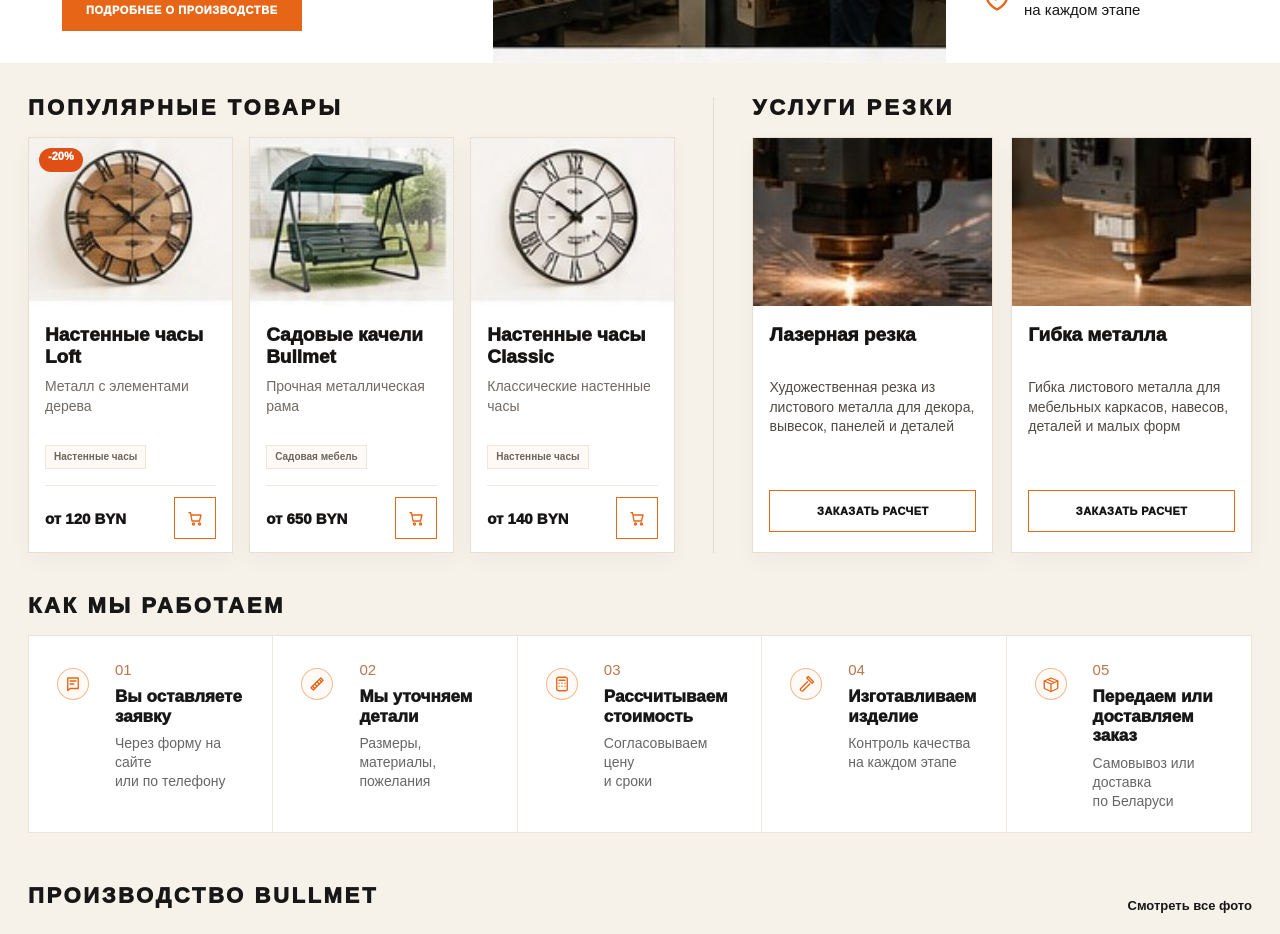
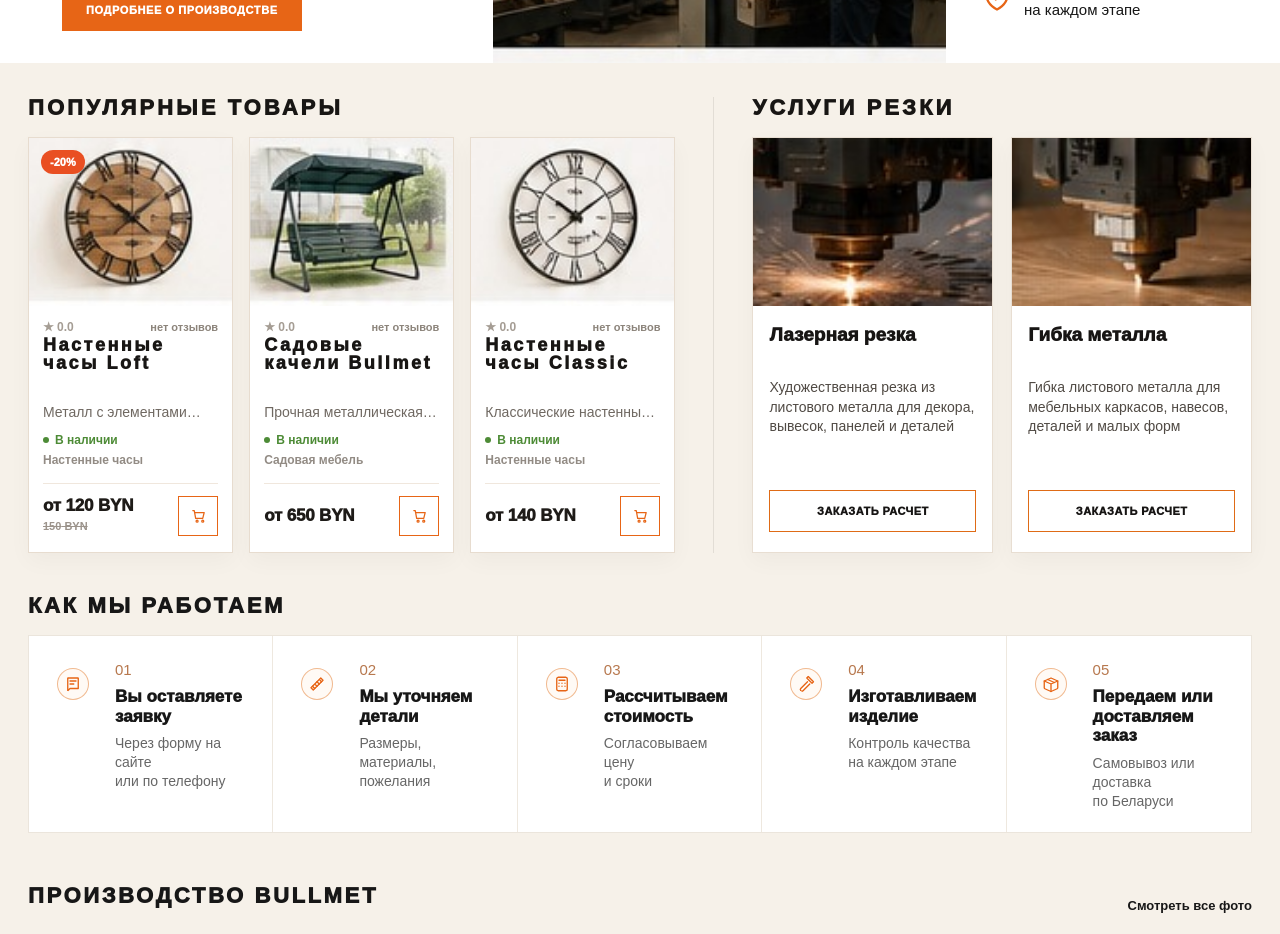
Before and after one commit to kurguzenko132/bullmet, a Next.js app: page / in a window 1280 px wide. Shown: the part 1120-2054 px from the top of the page. Built offline with nearby package versions, Linux system fonts and the light colour scheme; no server answers; the database is empty.

Commit message:
Make home popular product cards match catalog style

```diff
--- a/components/HomeProductsClient.tsx
+++ b/components/HomeProductsClient.tsx
@@ -52,25 +52,45 @@ export function HomeProductsClient({ products }: { products: CatalogProduct[] })
   }
 
   return (
-    <div className="home-product-grid-shop">
+    <div className="home-product-grid-shop home-product-grid-shop--catalog-style">
       {products.map((product) => {
-        const imageSettings = getImagePreset(product, product.image, 'home');
+        const imageSettings = getImagePreset(product, product.image, 'catalog');
         const discount = discountPercent(product.price, product.oldPrice);
+
         return (
-          <article className="home-product-card-shop" key={product.slug} role="link" tabIndex={0} onClick={() => open(product.slug)} onKeyDown={(event) => onKeyDown(event, product.slug)}>
-            <div className="home-product-image-shop">
+          <article
+            className="catalog-card-market home-catalog-card-market"
+            key={product.slug}
+            role="link"
+            tabIndex={0}
+            onClick={() => open(product.slug)}
+            onKeyDown={(event) => onKeyDown(event, product.slug)}
+            aria-label={`Открыть товар: ${product.title}`}
+          >
+            <div className="catalog-card-image-market">
               <img src={product.image} alt={product.title} style={imageSettings.style} />
-              {discount && <span>-{discount}%</span>}
+              {discount && <span className="catalog-sale-market">-{discount}%</span>}
             </div>
-            <div className="home-product-body-shop">
-              <h4>{product.title}</h4>
+
+            <div className="catalog-card-body-market">
+              <div className="catalog-card-rating-market">
+                <span>★ 0.0</span>
+                <small>нет отзывов</small>
+              </div>
+
+              <h3>{product.title}</h3>
               <p>{product.short || product.material}</p>
-              <div className="home-product-tags-shop">
-                <span>{product.category || 'Каталог'}</span>
-                <span>{product.inStock ? 'В наличии' : 'Под заказ'}</span>
+
+              <div className="catalog-card-status-market">
+                <span className={product.inStock ? 'is-available' : 'is-order'}>{product.inStock ? 'В наличии' : 'Под заказ'}</span>
+                {product.category && <small>{product.category}</small>}
               </div>
-              <div className="home-product-bottom-shop">
-                <b>от {money(product.price)} BYN</b>
+
+              <div className="catalog-card-bottom-market">
+                <div>
+                  <b>от {money(product.price)} BYN</b>
+                  {product.oldPrice && product.oldPrice > product.price && <del>{money(product.oldPrice)} BYN</del>}
+                </div>
                 <button type="button" aria-label={`Добавить в корзину: ${product.title}`} onClick={(event) => onCartClick(event, product)}><Icon name="cart" /></button>
               </div>
             </div>
```
Also changed, not shown: app/globals.css, 2 other files (tests, documents, lock files or other folders).
